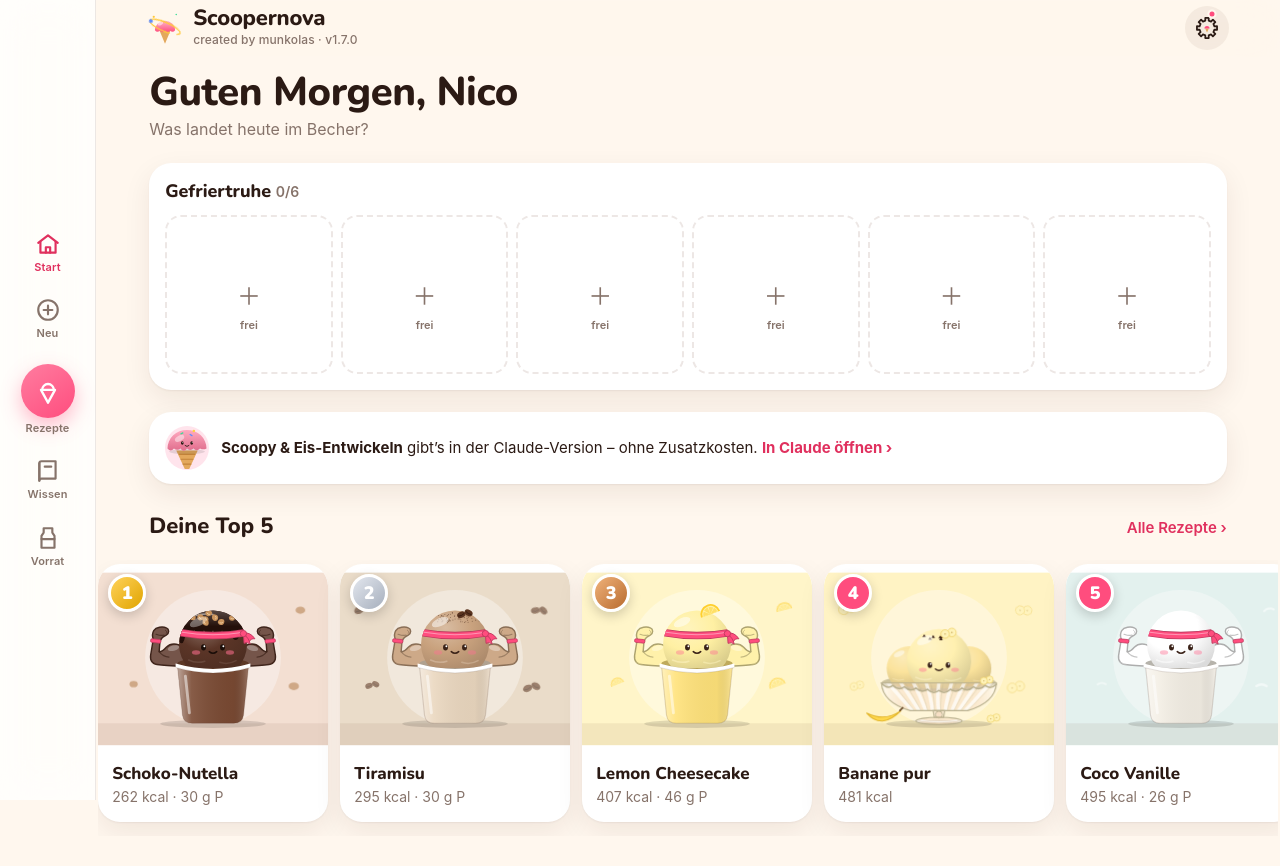
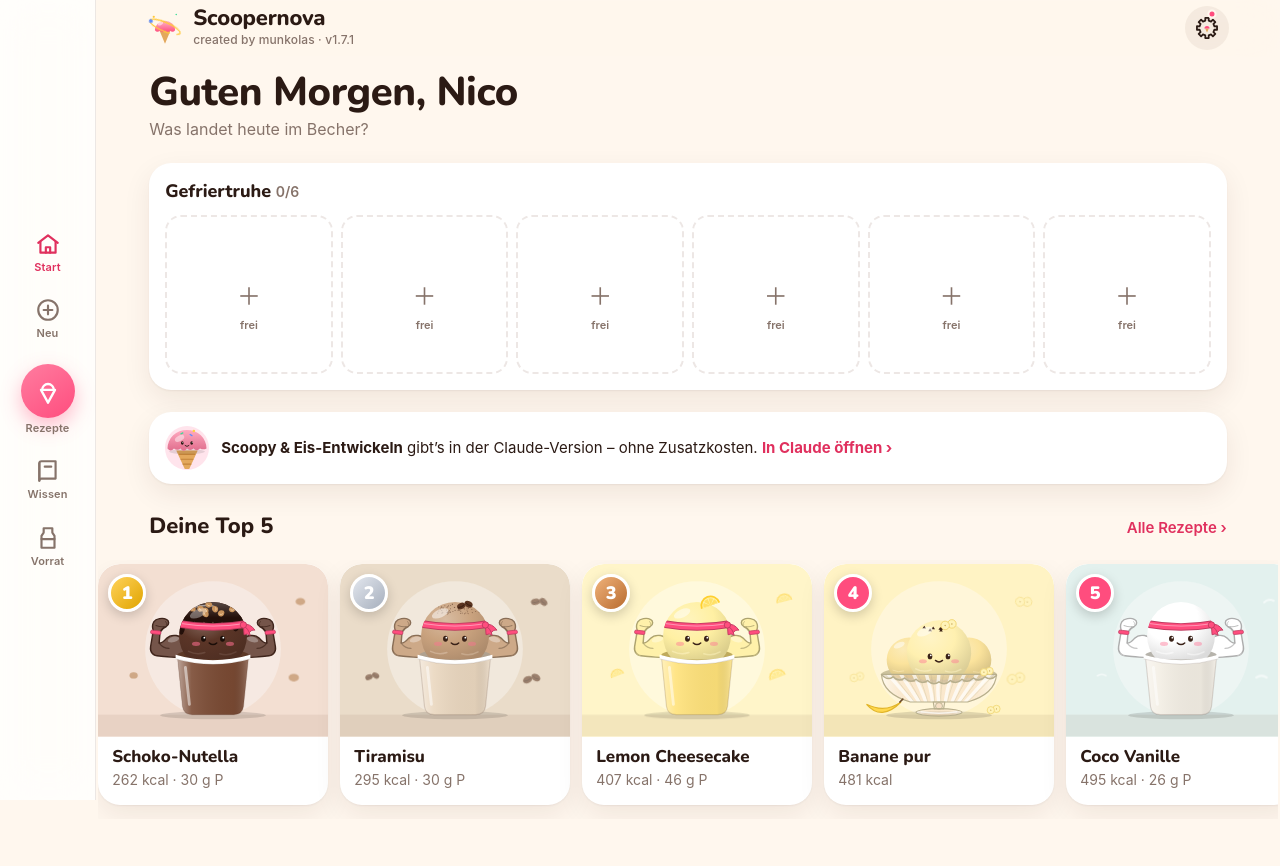
Before and after one commit to munkolas/Scoopernova, a plain HTML site: page index.html in a window 1280 px wide. Drawn offline with nearby package versions, Linux system fonts and the light colour scheme.

Commit message:
Update index.html (25.11.2026 11:52)

```diff
--- a/index.html
+++ b/index.html
@@ -88,7 +88,7 @@ input,select,textarea{font-size:16px}
 .hof{display:flex;gap:12px;overflow-x:auto;scroll-snap-type:x mandatory;padding:4px max(4vw,16px) 14px;margin:0 calc(-1*max(4vw,16px));scrollbar-width:none}
 .hof::-webkit-scrollbar{display:none}
 .hcard{flex:none;width:min(62vw,230px);scroll-snap-align:start;position:relative;text-align:left;overflow:hidden}
-.hcard .im{aspect-ratio:4/3.3;border-radius:var(--r) var(--r) 0 0;overflow:hidden}
+.hcard .im{aspect-ratio:4/3;border-radius:var(--r) var(--r) 0 0;overflow:hidden}
 .hcard .im svg{width:100%;height:100%;display:block}
 .hcard .tx{padding:10px 14px 14px}
 .hcard b{display:block;font:800 17px/1.2 var(--title)}
@@ -145,7 +145,7 @@ textarea.field{min-height:84px;resize:vertical;line-height:1.45}
 @media(min-width:1040px){.grid{grid-template-columns:repeat(4,minmax(0,1fr))}}
 .rc{text-align:left;overflow:hidden;position:relative;display:flex;flex-direction:column;transition:transform .2s cubic-bezier(.3,1.4,.5,1)}
 .rc:active{transform:scale(.97)}
-.rc .im{aspect-ratio:4/3.2;overflow:hidden;position:relative}
+.rc .im{aspect-ratio:4/3;overflow:hidden;position:relative}
 .rc .im svg,.rc .im img,.hcard .im img{width:100%;height:100%;display:block;object-fit:cover}
 .rc .tx{padding:10px 12px 12px;display:grid;gap:4px}
 .rc b{font:800 16px/1.2 var(--title)}
@@ -439,7 +439,7 @@ details.acc li::before{content:"";position:absolute;left:2px;top:.62em;width:7px
 <div class="drip" aria-hidden="true"></div>
 <div class="app" id="app">
   <header class="hdr" id="hdr"><div class="hdr-in">
-    <div class="brand"><button class="lg" id="logo" aria-label="Scoopernova"></button><div><h1 id="ttl">Scoopernova</h1><small id="subttl">created by munkolas · v1.7.0</small></div></div>
+    <div class="brand"><button class="lg" id="logo" aria-label="Scoopernova"></button><div><h1 id="ttl">Scoopernova</h1><small id="subttl">created by munkolas · v1.7.1</small></div></div>
     <div id="hdrbtns" class="row"></div>
   </div></header>
   <main id="main"></main>
@@ -1241,7 +1241,7 @@ SN.art2 = function (r, opt = {}) {
   const a = r.a || {}, R = rng(hash(r.id || r.name)), c1 = (a.c || ['#F7E7C6'])[0], c2 = (a.c || [])[1] || mix(c1, '#fff', .25);
   const bg = a.bg || mix(c1, '#fff', .7), dark = lum(bg) < .35, t = a.t || [];
   const v = r.cat === 'protein' ? pint : r.cat === 'natur' ? bowl : sundae;
-  return `<svg viewBox="0 0 400 300" xmlns="http://www.w3.org/2000/svg" role="img" aria-label="${String(r.name || '').replace(/[<>&"]/g, '')}"><defs><linearGradient id="gloss" x1="0" y1="0" x2="0" y2="1"><stop offset="0" stop-color="#fff" stop-opacity=".45"/><stop offset=".5" stop-color="#fff" stop-opacity="0"/></linearGradient></defs>` + background(bg, t, R, dark, r.cat, opt.plain) + v(c1, c2, t, R, bg, dark) + `</svg>`;
+  return `<svg viewBox="0 0 400 300" preserveAspectRatio="xMidYMid slice" xmlns="http://www.w3.org/2000/svg" role="img" aria-label="${String(r.name || '').replace(/[<>&"]/g, '')}"><defs><linearGradient id="gloss" x1="0" y1="0" x2="0" y2="1"><stop offset="0" stop-color="#fff" stop-opacity=".45"/><stop offset=".5" stop-color="#fff" stop-opacity="0"/></linearGradient></defs>` + background(bg, t, R, dark, r.cat, opt.plain) + v(c1, c2, t, R, bg, dark) + `</svg>`;
 };
 })();
 
@@ -1360,7 +1360,7 @@ async function initCaps() {
 
 
 /* ================= PWA-MODUS: SUPABASE (Konto wie FPV Cockpit) ================= */
-const VERSION = '1.7.0';
+const VERSION = '1.7.1';
 const PWA = !!window.SN_PWA;
 const AI = !PWA; /* KI-Funktionen nur in der Claude-Version – die iPhone-App bleibt kostenlos */
 const CLAUDE_URL = 'https://claude.ai/artifact/8mz7qbXNxS4notwaJyptjo';
```
